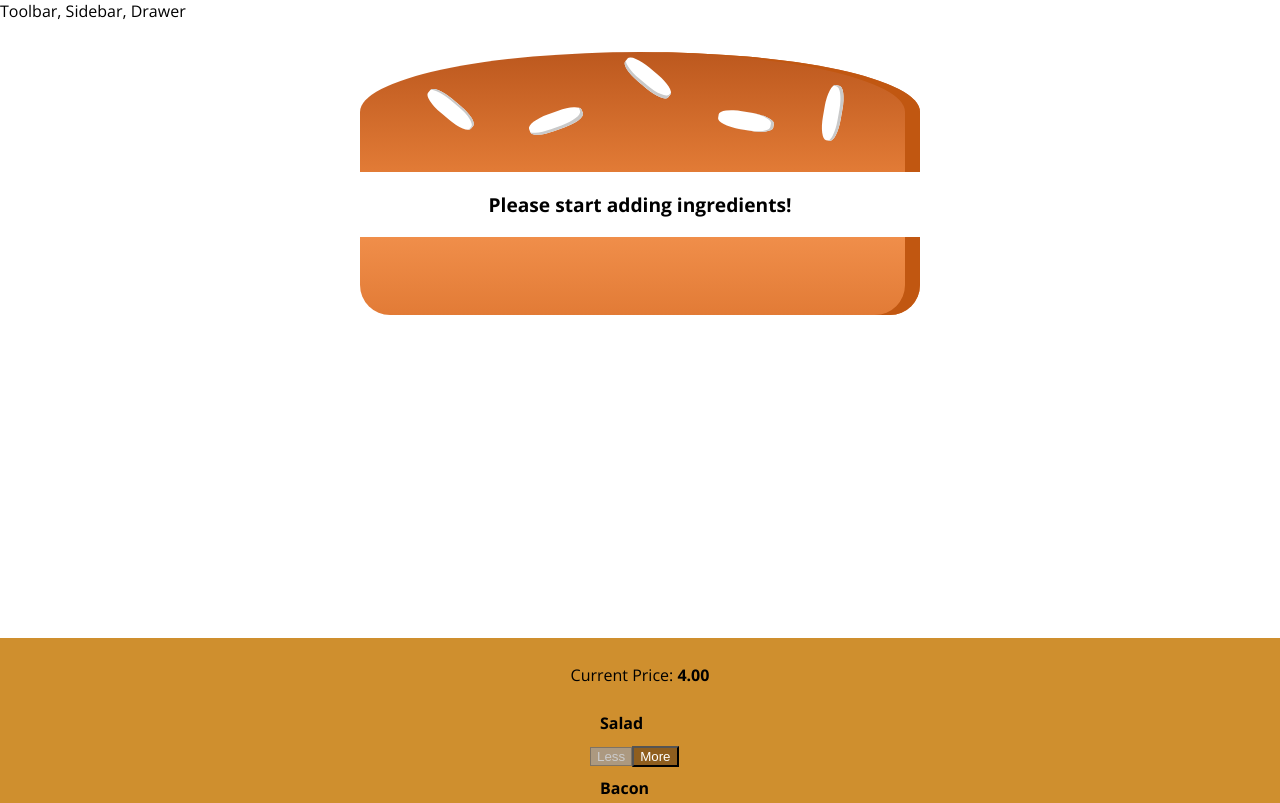
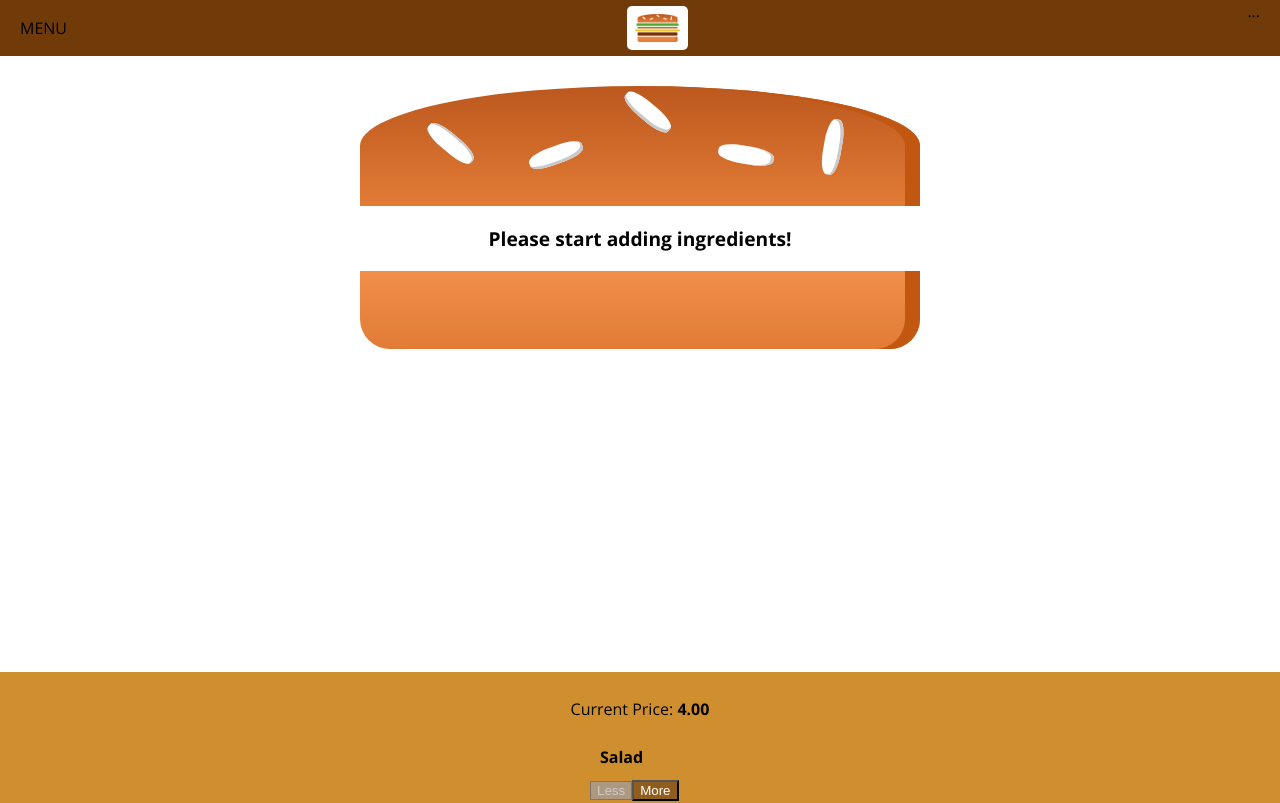
Before and after one commit to aguevara23/burger-builder, a React app: page / in a window 1280 px wide. Shown: the top 803 px of the page. Built offline with nearby package versions, Linux system fonts and the light colour scheme.

Commit message:
add toolbar with logo

```diff
--- a/src/components/Burger/Burger.css
+++ b/src/components/Burger/Burger.css
@@ -2,7 +2,7 @@
   width: 100%;
   margin: auto;
   height: 250px;
-  overflow: scroll;
+  overflow: auto;
   text-align: center;
   font-weight: bold;
   font-size: 1.2rem;
--- a/src/components/Burger/OrderSummary/OrderSummary.js
+++ b/src/components/Burger/OrderSummary/OrderSummary.js
@@ -19,6 +19,7 @@
       <ul>
         {ingredientSummary}
       </ul>
+      <p><strong>Total Price: {props.price.toFixed(2)}</strong></p>
       <p>Continue to Checkout?</p>
       <Button  btnType="Danger" clicked={props.purchaseCanceled}>CANCEL</Button>
       <Button btnType="Success" clicked={props.purchaseContinued}>CONTINUE</Button>
--- a/src/components/Layout/Layout.css
+++ b/src/components/Layout/Layout.css
@@ -1,3 +1,3 @@
 .Content {
-  margin-top: 16px;
+  margin-top: 72px;
 }
--- a/src/components/Layout/Layout.js
+++ b/src/components/Layout/Layout.js
@@ -2,11 +2,12 @@
 
 import Aux from '../../hoc/Aux';
 import classes from './Layout.css';
+import Toolbar from '../Navigation/Toolbar/Toolbar';
 
 const layout = ( props ) => (
   <Aux>
-    <div>Toolbar, Sidebar, Drawer</div>
-    <main className={classes.Content}>
+    <Toolbar />
+    <main className={classes.Content }>
       {props.children}
     </main>
   </Aux>
--- /dev/null
+++ b/src/components/Logo/Logo.css
@@ -0,0 +1,11 @@
+.Logo {
+  background-color: white;
+  padding: 8px;
+  height: 80%;
+  box-sizing: border-box;
+  border-radius: 5px;
+}
+
+.Logo img {
+  height: 100%;
+}
--- /dev/null
+++ b/src/components/Logo/Logo.js
@@ -0,0 +1,12 @@
+import React from 'react';
+
+import burgerLogo from '../../assets/images/burger-logo.png';
+import classes from './Logo.css';
+
+const logo = (props) => (
+  <div className={classes.Logo}>
+    <img src={burgerLogo} alt="MyBurger" />
+  </div>
+)
+
+export default logo;
--- /dev/null
+++ b/src/components/Navigation/Toolbar/Toolbar.css
@@ -0,0 +1,18 @@
+ .Toolbar {
+   height: 56px;
+   width: 100%;
+   position: fixed;
+   top: 0;
+   left: 0;
+   background-color: #703B09;
+   display: flex;
+   justify-content: space-between;
+   align-items: center;
+   padding: 0 20px;
+   box-sizing: border-box;
+   z-index: 90;
+ }
+
+ .Toolbar nav {
+   height: 100%;
+ }
--- /dev/null
+++ b/src/components/Navigation/Toolbar/Toolbar.js
@@ -0,0 +1,16 @@
+import React from 'react';
+
+import classes from './Toolbar.css';
+import Logo from '../../Logo/Logo';
+
+const toolbar = (props) => (
+  <header className={classes.Toolbar}>
+    <div>MENU</div>
+    <Logo />
+    <nav>
+      ...
+    </nav>
+  </header>
+)
+
+export default toolbar;
--- a/src/containers/BurgerBuilder/BurgerBuilder.js
+++ b/src/containers/BurgerBuilder/BurgerBuilder.js
@@ -92,6 +92,7 @@
         <Modal show={this.state.purchasing} modalClosed={this.purchaseCancelHandler}>
           <OrderSummary
             ingredients={this.state.ingredients}
+            price={this.state.totalPrice}
             purchaseCanceled={this.purchaseCancelHandler}
             purchaseContinued={this.purchaseContinuedHandler}
           />
```
Also changed, not shown: src/assets/images/burger-logo.png (added).
